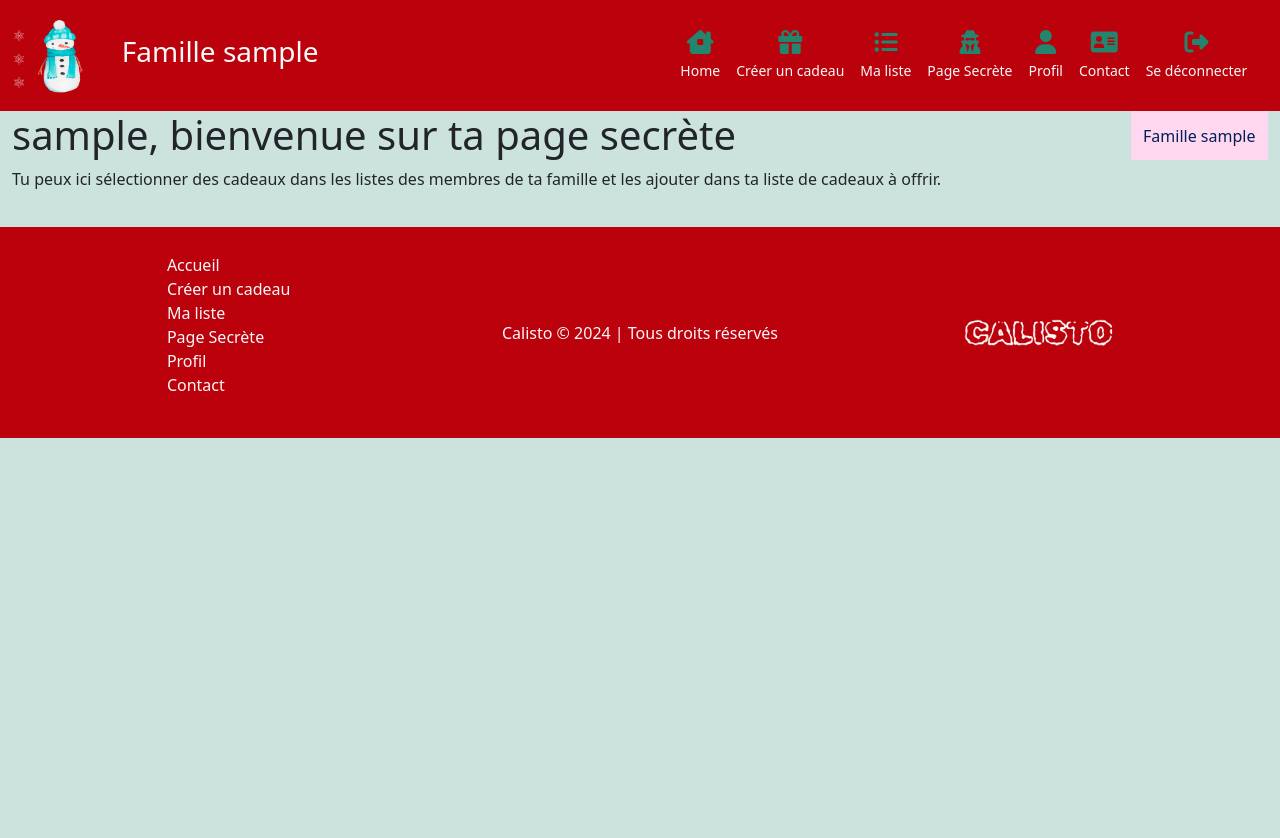
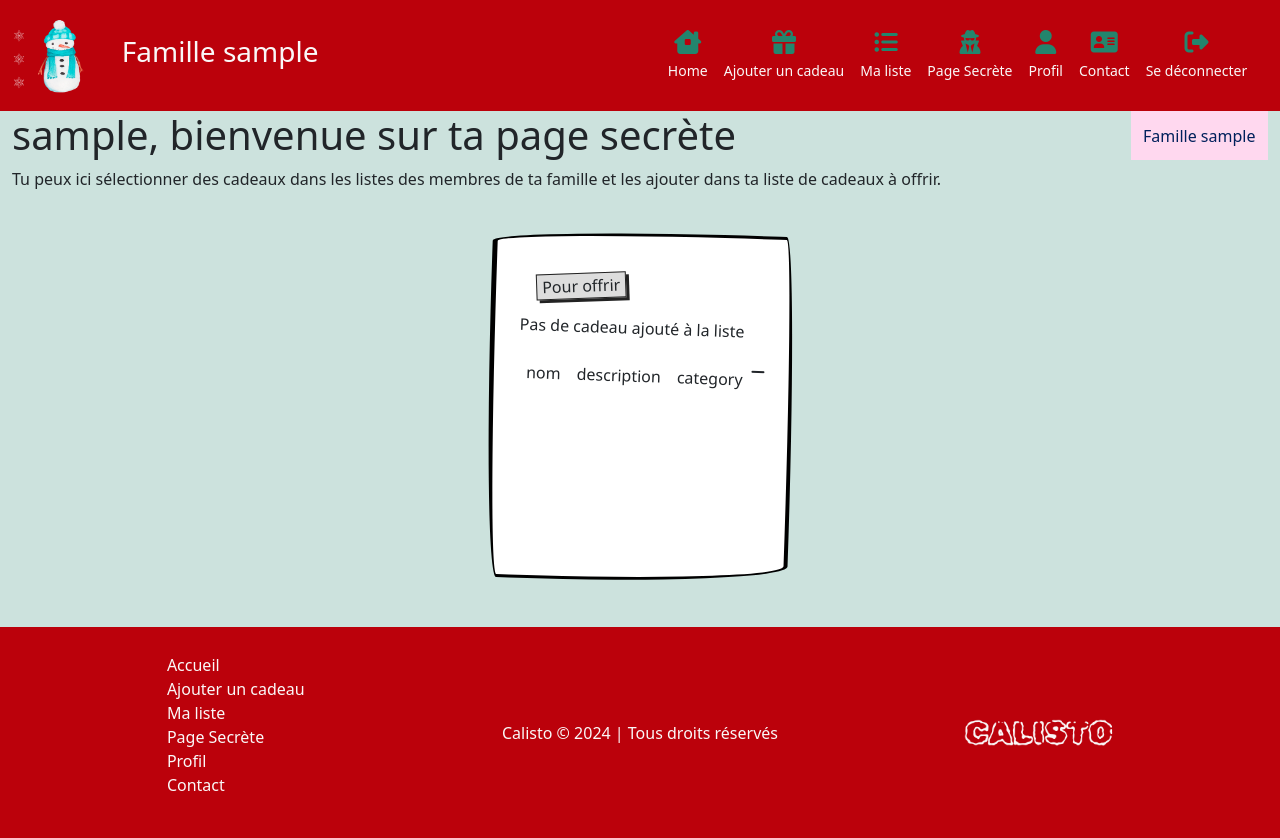
Before and after one commit to Lavestenoire/christmas, a PHP site: page /MVC/secretPage in a window 1280 px wide. Before the commit the page ends 438 px from the top, so only its background shows below. Run offline with PHP 8.4, Linux system fonts and the light colour scheme; the visitor is signed in with stand-in values (Sample User, id 1); data that the repository does not hold is empty; some libraries are stand-ins or nearby versions.

Commit message:
16avrilMatin

```diff
--- a/Controllers/GiftController.php
+++ b/Controllers/GiftController.php
@@ -100,6 +100,7 @@ class giftController extends Controller
         $user->setStatus_user(0);
 
         $userModel = new UserModel();
+        // récupération des users dont le statut est setté à 0
         $getUserByStatus = $userModel->getUserByStatus($account, $user);
         // var_dump($getUserByStatus);
 
@@ -108,7 +109,7 @@ class giftController extends Controller
         foreach ($getUserByStatus as $value) {
             $giftModel = new GiftModel();
             $user->setId_user($value['id_user']);
-            $giftList = $giftModel->listByStatusZero($user);
+            $giftList = $giftModel->listByStatus($user);
             $giftLists[$value['nickname_user']] = $giftList;
         }
 
@@ -127,4 +128,8 @@ class giftController extends Controller
         $categories = $giftModel->getNameCategory($search);
         echo json_encode($categories);
     }
+
+    public function listToOffer()
+    {
+    }
 }
--- a/Models/UserModel.php
+++ b/Models/UserModel.php
@@ -118,6 +118,7 @@ class UserModel extends DbConnect
             $this->request->execute();
 
             $data = $this->request->fetch(PDO::FETCH_ASSOC);
+
             return $data;
         } catch (Exception $e) {
             echo "Erreur lors de la connexion à la base de données : " . $e->getMessage();
--- a/Views/base.php
+++ b/Views/base.php
@@ -37,7 +37,7 @@
                         <li class="nav-item">
                             <a class="nav-link" href="pageCreateGift">
                                 <i class="menuIcon fa-solid fa-gift menuEntry"></i>
-                                <span class="menuText">Créer un cadeau</span>
+                                <span class="menuText">Ajouter un cadeau</span>
                             </a>
                         </li>
                         <li class="nav-item">
@@ -96,7 +96,7 @@
         <nav class="footerItem">
             <ul>
                 <li><a href="home">Accueil</a></li>
-                <li><a href="pageCreateGift">Créer un cadeau</a></li>
+                <li><a href="pageCreateGift">Ajouter un cadeau</a></li>
                 <li><a href="giftList">Ma liste</a></li>
                 <li><a href="secretPage">Page Secrète</a></li>
                 <li><a href="profileUser">Profil</a></li>
--- a/Views/gift/createGift.php
+++ b/Views/gift/createGift.php
@@ -13,7 +13,7 @@ if (isset($_GET['message']) && $_GET['message'] == 'gift_added') {
     <h1>Page de <?= $_SESSION['nickname_user']; ?></h1>
     <div id="giftPage">
         <section class="sectionGift">
-            <h2>Créer un cadeau</h2>
+            <h2>Ajouter un cadeau</h2>
             <form class="mx-auto w-80" action="createGift" method="POST">
                 <div class="mb-3 col-4">
                     <label for="name_gift" class="form-label">Nom</label>
--- a/Views/gift/secretPage.php
+++ b/Views/gift/secretPage.php
@@ -20,18 +20,34 @@ $title = "Christmas - Page secrète";
                     <?php } else {
                     foreach ($giftList as $gift) { ?>
                         <div class="liAndInputList">
-                            <ul class="giftEntry">
-                                <li>nom <?= $gift['name_gift'] ?></li>
-                                <li>description <?= $gift['description_gift'] ?></li>
-                                <li>category <?= $gift['name_category'] ?></li>
+                            <ul class="giftList">
+                                <li><?= $gift['name_gift'] ?></li>
+                                <li><?= $gift['description_gift'] ?></li>
+                                <li><?= $gift['name_category'] ?></li>
                             </ul>
                             <div><input type='checkbox' name='gift[]' value='<?= $gift['id_gift'] ?>'></div>
                         </div>
+                        <hr>
                 <?php }
                 } ?>
                 <button class="button-paper" role="button">Ajouter</button>
             </div>
         <?php } ?>
+    </div>
+    <!-- liste des cadeaux réservés à 1 par id_user -->
+    <div id="containerList">
+        <div class="list">
+            <div class="boxName">Pour offrir</div>
+            <p>Pas de cadeau ajouté à la liste</p>
+            <div class="liAndInputList">
+                <ul class="giftList">
+                    <li>nom</li>
+                    <li>description</li>
+                    <li>category</li>
+                </ul>
+                <div><i class="fa-solid fa-minus"></i></div>
+            </div>
+        </div>
     </div>
 <?php } else if (!isset($_SESSION['id_user'])) {
     header('Location: home');
--- a/public/style.css
+++ b/public/style.css
@@ -297,6 +297,7 @@ footer {
 }
 
 .list {
+    width: fit-content;
     margin: 25px;
     padding: 25px;
     height: 350px;
@@ -308,7 +309,6 @@ footer {
     border-radius: 95% 4% 92% 5%/4% 95% 6% 95%;
     transform: rotate(2deg);
     overflow-y: scroll;
-
 }
 
 
@@ -336,13 +336,13 @@ footer {
     text-align: center;
 }
 
-#giftList {
+.giftList {
     display: flex;
     padding: 0;
 }
 
-#giftList li {
-    padding: 1rem;
+.giftList li {
+    padding: 0.5rem;
 }
 
 /*
```
Also changed, not shown: Controllers/UserController.php (+9 -8 lines), Models/giftModel.php (+9 -1 lines), Views/gift/giftList.php (+8 -7 lines), Views/user/loginUser.php (+9 -5 lines), Views/user/profileUser.php (+4 -4 lines).
